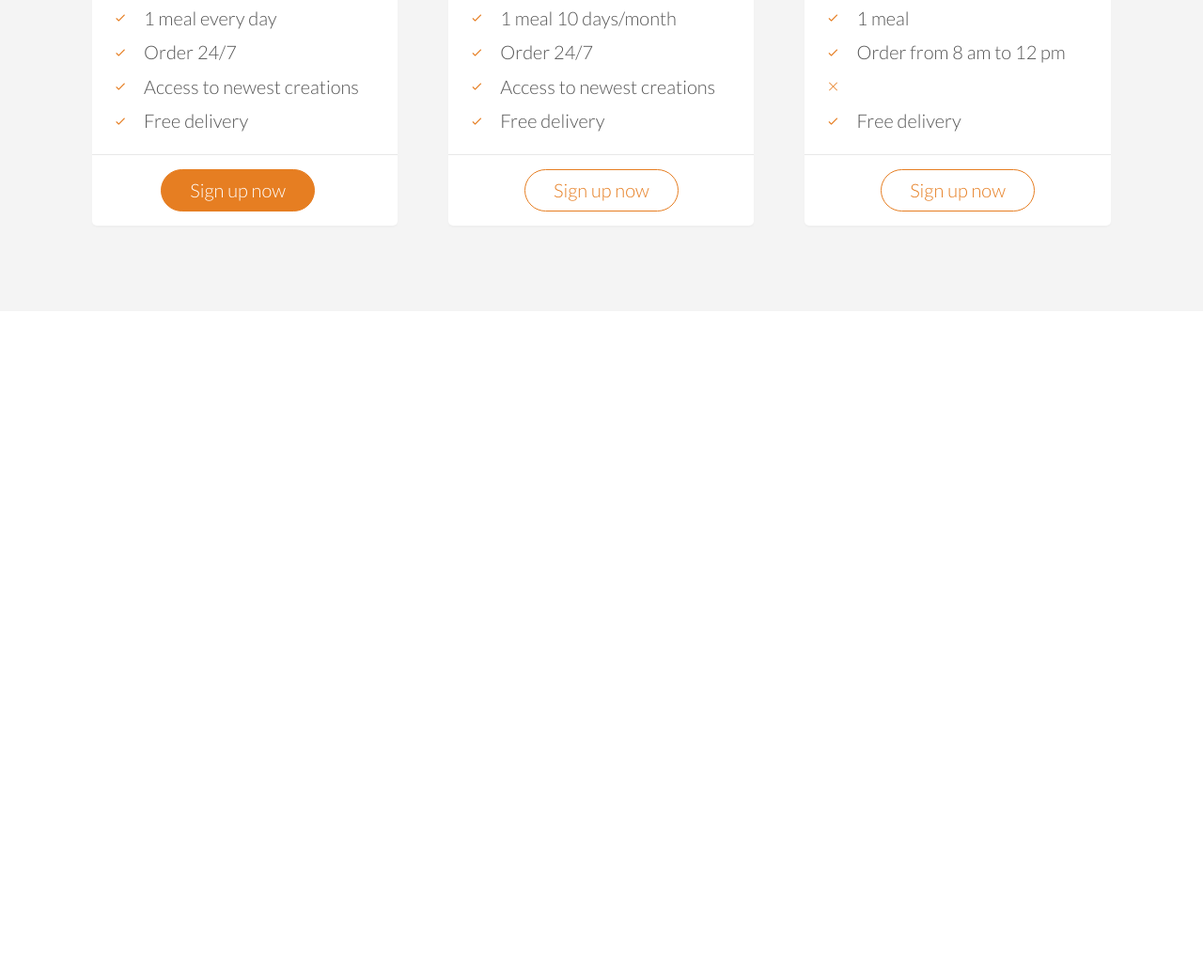
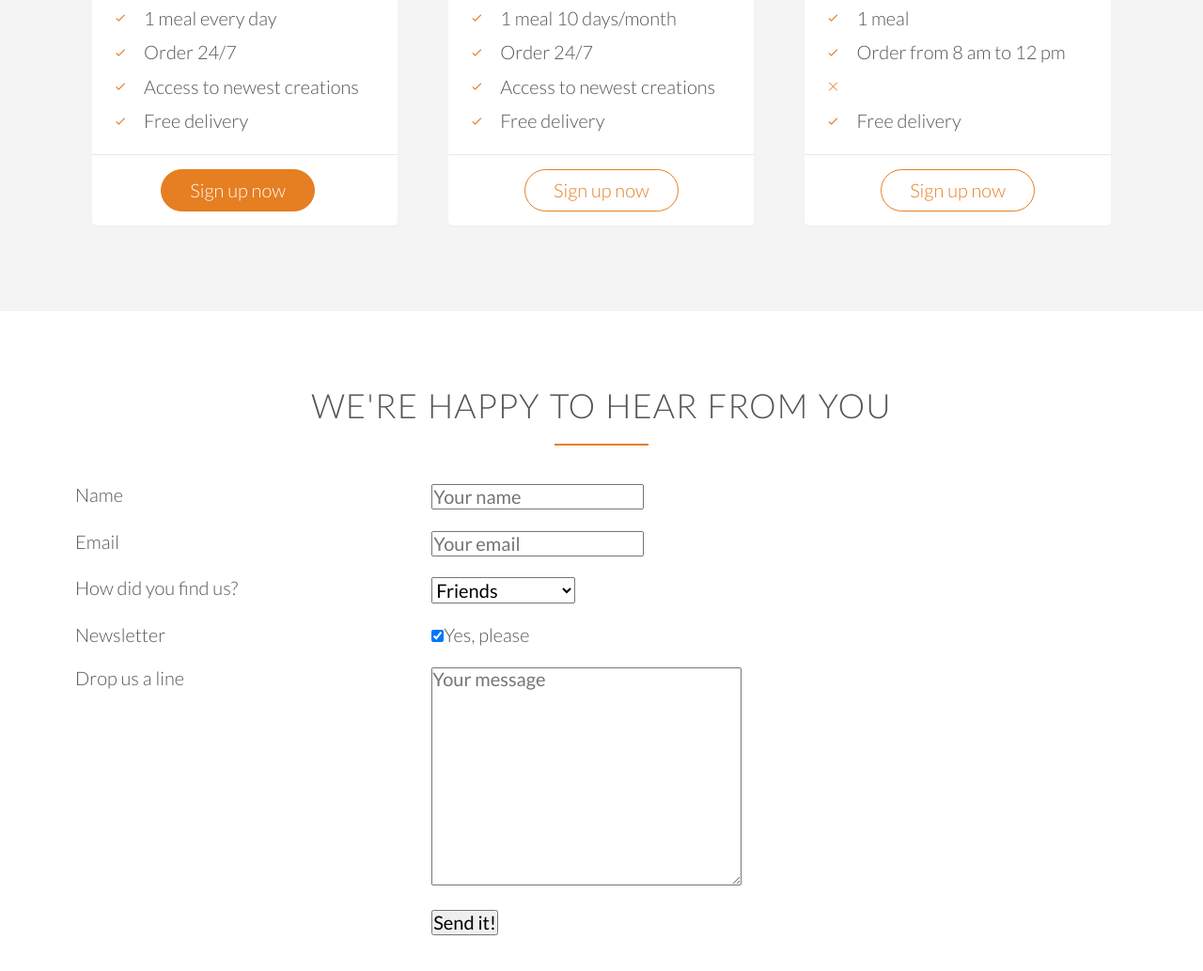
Before and after one commit to sunilsp77/Omnifood, a plain HTML site: page index.html in a window 1280 px wide. Shown: the part 4224-5257 px from the top of the page at 94% size. Before the commit the page ends 4555 px from the top, so only its background shows below. Drawn offline with Linux system fonts and the light colour scheme; files whose address does not match are found by name.

Commit message:
html for contacts section done

```diff
--- a/index.html
+++ b/index.html
@@ -410,23 +410,86 @@
         </div>
       </div>
     </section>
+
+    <section class="section-form">
+      <div class="row">
+        <h2>We're happy to hear from you</h2>
+      </div>
+      <div class="row">
+        <form action="#" method="POST" class="contact-form">
+          <div class="row">
+            <div class="col span-1-of-3">
+              <label for="name">Name</label>
+            </div>
+            <div class="col span-2-of-3">
+              <input
+                type="text"
+                name="name"
+                id="name"
+                placeholder="Your name"
+                required
+              />
+            </div>
+          </div>
+          <div class="row">
+            <div class="col span-1-of-3">
+              <label for="email">Email</label>
+            </div>
+            <div class="col span-2-of-3">
+              <input
+                type="email"
+                name="email"
+                id="email"
+                placeholder="Your email"
+                required
+              />
+            </div>
+          </div>
+          <div class="row">
+            <div class="col span-1-of-3">
+              <label for="find-us">How did you find us?</label>
+            </div>
+            <div class="col span-2-of-3">
+              <select name="find-us" id="find-us">
+                <option value="friends" selected>Friends</option>
+                <option value="search">Search engine</option>
+                <option value="ad">Advertisement</option>
+                <option value="other">other</option>
+              </select>
+            </div>
+          </div>
+          <div class="row">
+            <div class="col span-1-of-3">
+              <label for="news">Newsletter</label>
+            </div>
+            <div class="col span-2-of-3">
+              <input type="checkbox" name="news" id="news" checked />Yes, please
+            </div>
+          </div>
+          <div class="row">
+            <div class="col span-1-of-3">
+              <label for="message">Drop us a line</label>
+            </div>
+            <div class="col span-2-of-3">
+              <textarea
+                name="message"
+                id="message"
+                cols="30"
+                rows="10"
+                placeholder="Your message"
+              ></textarea>
+            </div>
+          </div>
+          <div class="row">
+            <div class="col span-1-of-3">
+              <label for="">&nbsp;</label>
+            </div>
+            <div class="col span-2-of-3">
+              <input type="submit" value="Send it!" />
+            </div>
+          </div>
+        </form>
+      </div>
+    </section>
   </body>
 </html>
-
-<!--
-
-
-Plan 2: Pro
-149$ per month
-
-Plan 3: Starter
-19$ per meal
-1 meal
-Order from 8 am to 12 pm
-Free delivery
-
-
-
-
-
--->
```
